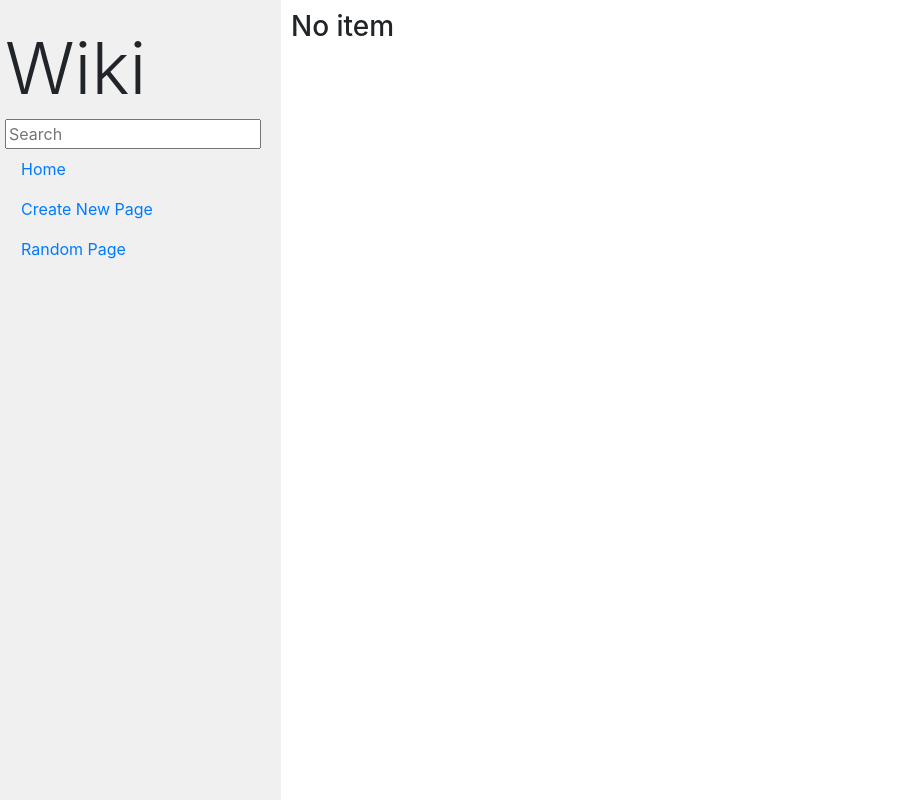
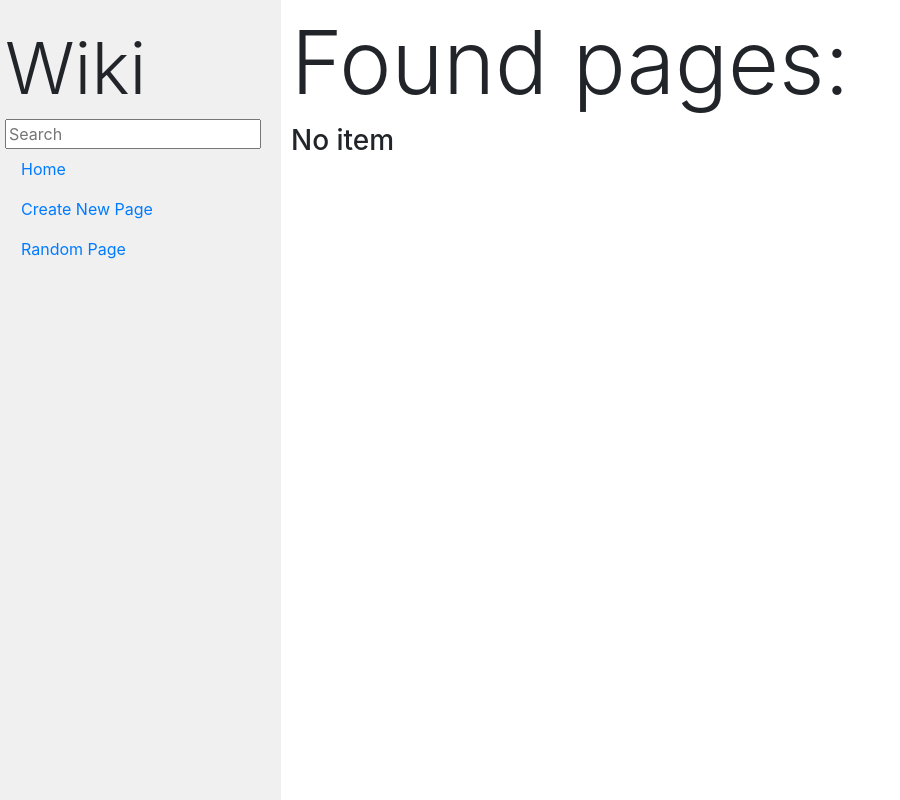
Before and after one commit to RathodDeven/wiki, a Django app: template encyclopedia/templates/encyclopedia/search.html in a window 1280 px wide. Shown: the whole page, without its empty margins (0-900 px from the left). Run offline with Django 3.2, Linux system fonts and the light colour scheme; the template is opened without the code that fills it: values that come from a table or form of the project are taken from there, others are empty; some libraries are stand-ins or nearby versions.

Commit message:
final commit for basic

```diff
--- a/encyclopedia/templates/encyclopedia/search.html
+++ b/encyclopedia/templates/encyclopedia/search.html
@@ -5,8 +5,8 @@
 {% endblock %}
 
 {% block body %}
+<h2 class="display-2">Found pages:</h2>
     {% for item in searched %}
-        <h2 class="display-2">Found pages:</h2>
         <li class="entry-link"><a href=/wiki/{{item}}>{{ item }}</a></li>
         {% empty %}
             <h3 class="no-item">No item</h3>
```
